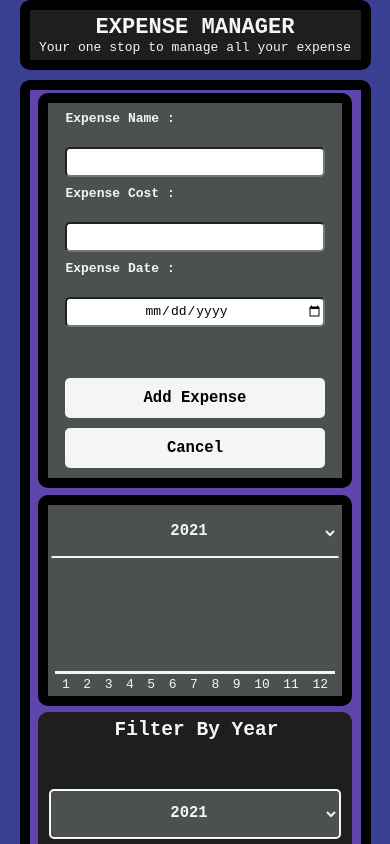
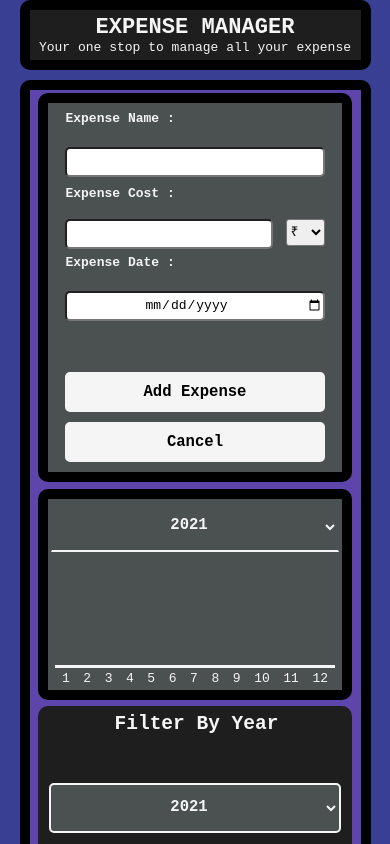
Before and after one commit to AbhishekTomr/money-tracker, a React (Create React App) app: page / in a window 390 px wide. Both pictures are taken after a click on the button "Add Expense". Shown: the top 844 px of the page. Built offline with nearby package versions, Linux system fonts and the light colour scheme.

Commit message:
adding currencies option

```diff
--- a/src/components/ExpenseForm.js
+++ b/src/components/ExpenseForm.js
@@ -7,6 +7,7 @@ function ExpenseForm(props) {
     let [name,setName] = useState('');
     let [cost,setCost] = useState('');
     let [date,setDate] = useState('');
+    let [currency,setCurrency] = useState('');
 
     let [formState,changeFormState] = useState(false);
 
@@ -35,6 +36,10 @@ function onDateChangeHandler(event) {
     setDate(event.target.value);
 }
 
+function onCurrencyChangeHandler(event){
+    setCurrency(event.target.value);
+}
+
 function onSubmitHandler(event){
     event.preventDefault();
     if(name.trim().length===0){
@@ -52,13 +57,15 @@ function onSubmitHandler(event){
             id : Math.random() * 100000,
             names : name,
             costs : cost,
-            dates : new Date(date)
+            dates : new Date(date),
+            currency : currency
         }
 
         props.addExpense(newEntry);
         setName('');
         setCost('');
         setDate('');
+        setCurrency('');
         changeStatus();
     }
 
@@ -91,7 +98,16 @@ return (
     </div>
     <div className="expense-feild cost-feild">
     <label>Expense Cost :</label>
+    <div className="currency-feild">
     <input type='number' step='0.5' min='0' onChange={onCostChangeHandler} value={cost} />
+    <select className="currency" onChange={onCurrencyChangeHandler}>
+    <option value='&#8377;' selected>&#8377;</option>
+    <option value='&#36;'>&#36;</option>
+    <option value='&#163;'>&#163;</option>
+    <option value='&#8369;'>&#8369;</option>
+    <option value='&#8368;'>&#8368;</option>
+    </select>
+    </div>
     </div>
     <div className="expense-feild date-feild">
     <label>Expense Date :</label>
--- a/src/components/ExpenseItem.js
+++ b/src/components/ExpenseItem.js
@@ -7,6 +7,7 @@ function ExpenseItem(props){
     let date = data.dates;
     let title = data.names;
     let price = data.costs;
+    let currency = data.currency;
 
     let onClickHandler = function()
     {
@@ -17,7 +18,7 @@ function ExpenseItem(props){
         <div className="expense-item">
             <div className="expense-date"><ExpenseDate date = {date}/></div>
             <div className="expense-name">{title}</div>
-            <div className="expense-cost">${price}</div>
+            <div className="expense-cost">{price} {currency}</div>
             <div className="delete-item" onClick={onClickHandler}>
                 <p role='button'>&#10060;
             </p></div>
--- a/src/css/ExpenseForm.css
+++ b/src/css/ExpenseForm.css
@@ -19,14 +19,17 @@
     padding: 0 1%;
     color: whitesmoke;
     justify-content: space-around;
-
-
 }
 .expense-feild{
-    display: flex;
     margin: .5%;
     width: 100%;
     box-sizing: border-box;
+    display: flex;
+    justify-content: space-between;
+    align-items: center;
+}
+.currency-feild{
+    width: 50%;
 }
 .expense-feild label{
     width: 50%;
@@ -39,6 +42,9 @@
     margin-left: 3%;
     text-align: center;
 }
+.expense-feild input[type='number']{
+    width: 80%;
+}
 .expense-feild button,.addExpenseButton{
     width: 30%;
     height: 40px;
@@ -49,7 +55,6 @@
     color: black;
     font-weight: bold;
     border: 5px solid whitesmoke;
-
 
 }
 .expense-feild>button:hover{
@@ -78,6 +83,12 @@ input[type='date']{
 .addExpenseButton{
     border: 1px solid whitesmoke
 }
+.currency{
+    height: 27px;
+    width: 17%;
+    margin-bottom: 0;
+    border-radius: 3px;
+}
 
 .invalid{
     border: 2px solid #ed5a6e;
@@ -105,7 +116,6 @@ input[type='date']{
     .expense-feild{
         flex-flow: column nowrap;
         width: 100%;
-        justify-content: space-evenly;
     }
     .expense-feild label,.expense-feild input,.expense-feild button{
         width: 90%;
@@ -117,4 +127,24 @@ input[type='date']{
     .expense-feild button{
         margin: 5px auto;
     }
+    .cost-feild{
+        display: flex;
+        flex-flow: column nowrap;
+        width: 100%;
+    }
+
+    .currency{
+        width: 15%;
+        border-radius: 3px;
+    }
+
+    .currency-feild{
+        width: 90%;
+        display: flex;
+        flex-flow: row nowrap;
+        justify-content: space-between;
+    }
+    .currency-feild input,.currency-feild select{
+        margin: 0;
+    }
 }
--- a/src/css/ExpenseItem.css
+++ b/src/css/ExpenseItem.css
@@ -44,7 +44,7 @@
     display: flex;
     justify-content: center;
     align-items: center;
-    font-size: 99%;
+    font-size: 1.2rem;
     border: 1px solid whitesmoke;
     border-radius: 10px;
     height: 90%;
@@ -78,10 +78,12 @@
 
     }
     .expense-cost{
-        width: 100%;
+        width: 80%;
         flex-grow: 1;
         padding: 10px;
+        min-width: 100px;
     }
+
     .delete-item{
         font-size: 1.2rem;
         flex-grow: 1;
```
